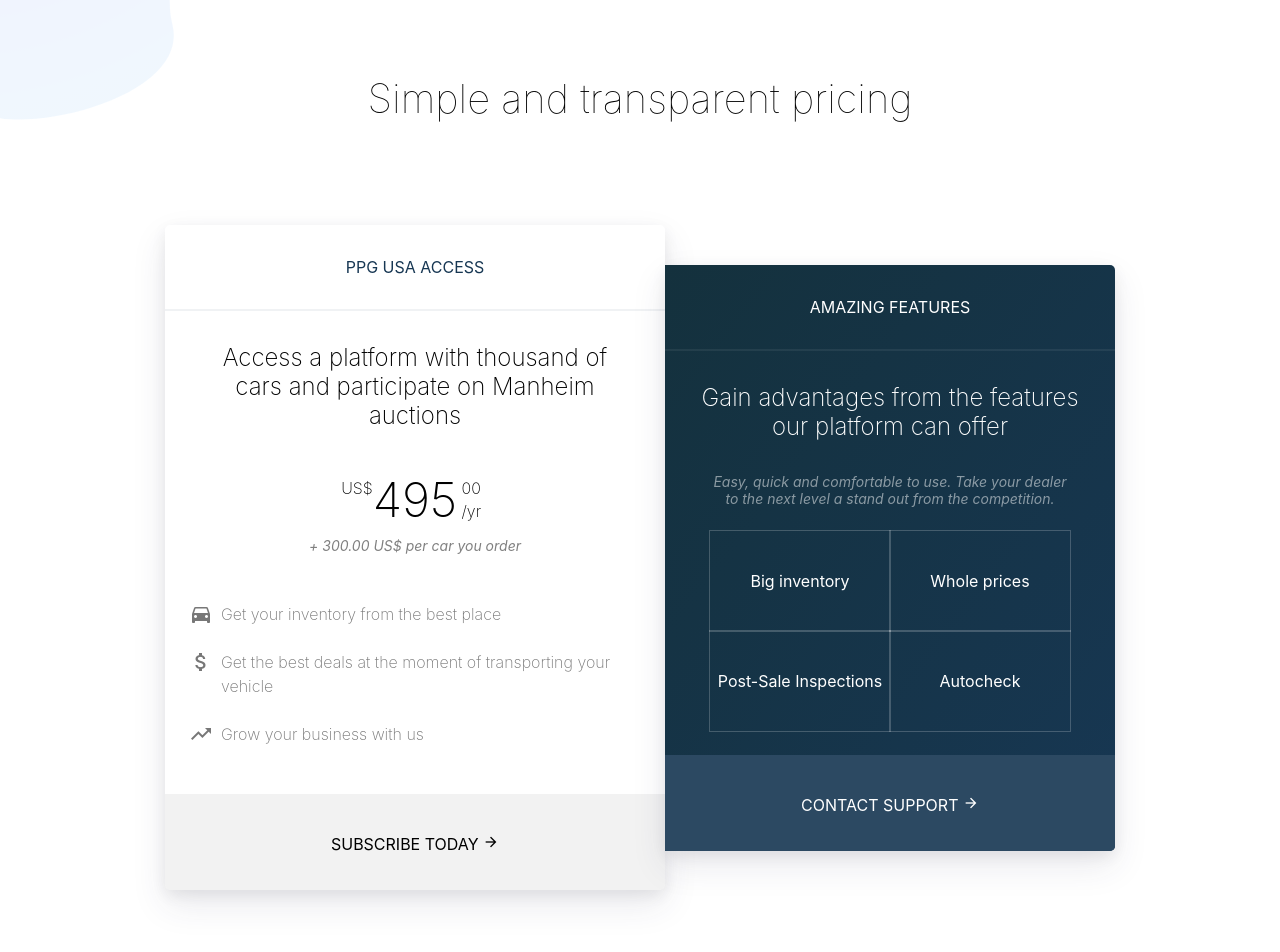
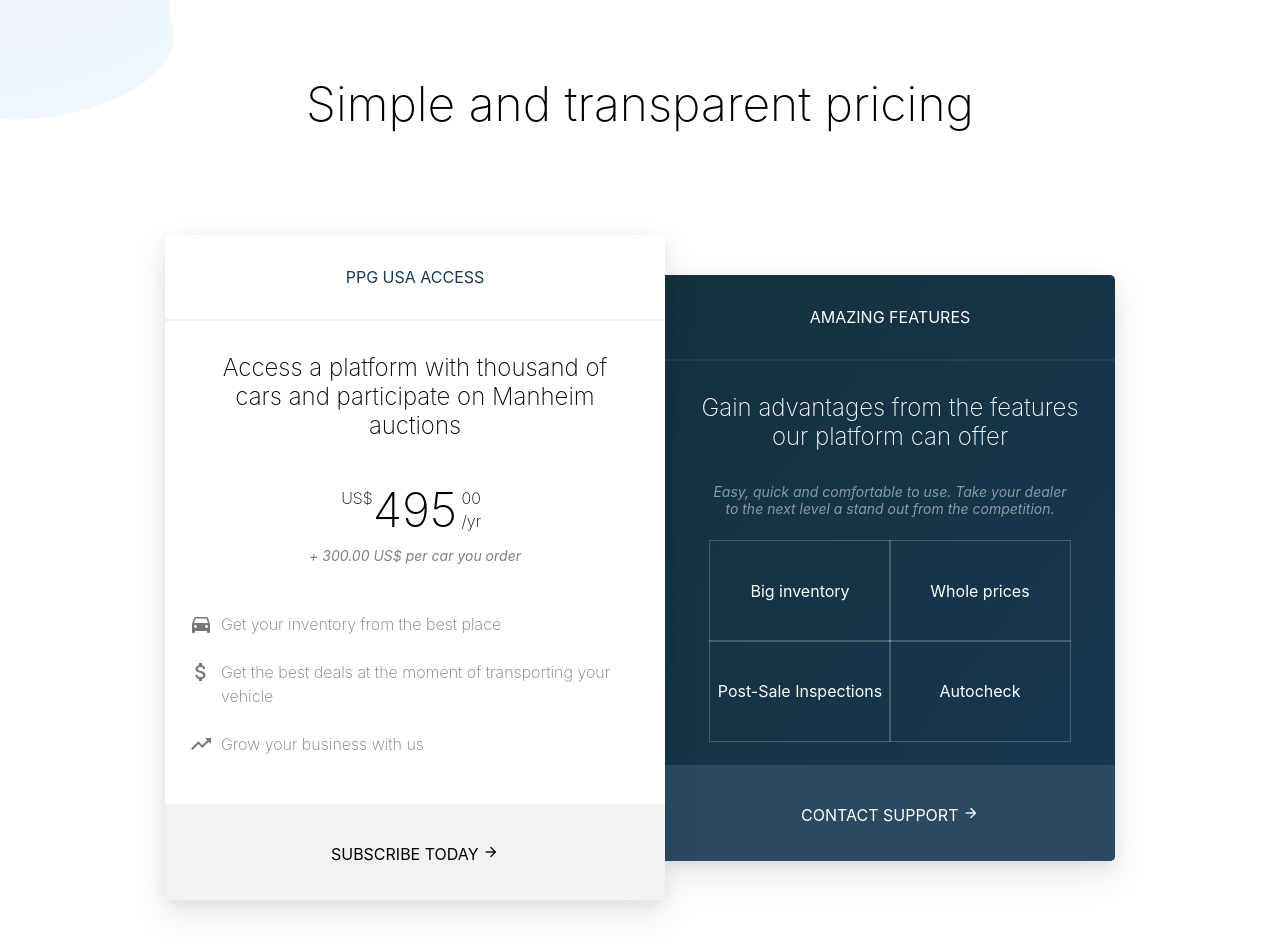
Before and after one commit to pierpontglobal/pierpontglobal-landing-page, a React (Create React App) app: page / in a window 1280 px wide. Shown: the part 2976-3928 px from the top of the page. Built offline with nearby package versions, Linux system fonts and the light colour scheme.

Commit message:
subscription detail animation

```diff
--- a/src/components/Pages/LandingPage/Sections/SubscriptionDetails/SubscriptionDetails.jsx
+++ b/src/components/Pages/LandingPage/Sections/SubscriptionDetails/SubscriptionDetails.jsx
@@ -19,7 +19,49 @@
 } from './SubscriptionDetails.styles';
 // import { Test } from './SubscriptionDetails.styles';
 
-const SubscriptionDetails = (props) => {
+class SubscriptionDetails extends React.Component {
+  state = {
+    revealSecondaryBox: false,
+  }
+
+  componentDidMount = () => {
+    this.createObserver();
+  }
+
+  createObserver = () => {
+    // Intersection observer (JavaScript)
+    if (window.IntersectionObserver) {
+
+      // To observer elements
+      this.secondaryBox = document.querySelector('#main-box');
+
+      // Observer configuration
+      const options = {
+        root: null, // document viewport as a trigger
+        threshold: 0.30, // Execute callback on 30% of reveal
+      };
+
+      // Observer callback
+      this.observer = new IntersectionObserver((entry) => {
+
+
+        if (entry[0].isIntersecting) {
+          if (entry[0].target.id === 'main-box') {
+            this.setState({
+              revealSecondaryBox: true
+            }, () => {
+              this.observer.unobserve(this.secondaryBox);
+            })
+          }
+        }
+      }, options);
+
+      // Initialize observer on elements
+      this.observer.observe(this.secondaryBox);
+    }
+  }
+  render() {
+    const { revealSecondaryBox } = this.state;
     return (
       <Section style={{height: 'auto'}}>
         <SectionTitle>
@@ -28,7 +70,7 @@
           </span>
         </SectionTitle>
         <Wrapper>
-        <MainBox>
+          <MainBox id="main-box">
             <Title color="#173753">PPG USA ACCESS</Title>
             <TextH1>
               Access a platform with thousand of cars and participate on Manheim
@@ -53,7 +95,9 @@
               SUBSCRIBE TODAY <i className="material-icons">arrow_forward</i>
             </BoxButton>
           </MainBox>
-        <SecondaryBox>
+          {
+            !revealSecondaryBox ? null : (
+              <SecondaryBox id="secondary-box">
                 <Title color="#ffffff">AMAZING FEATURES</Title>
                 <TextH1>
                   Gain advantages from the features our platform can offer
@@ -74,9 +118,12 @@
                   CONTACT SUPPORT <i className="material-icons">arrow_forward</i>
                 </BoxButtonDark>
               </SecondaryBox>
+            )
+          }
         </Wrapper>
       </Section>
     );
+  }
 };
 
 export default SubscriptionDetails;
--- a/src/components/Pages/LandingPage/Sections/SubscriptionDetails/SubscriptionDetails.styles.js
+++ b/src/components/Pages/LandingPage/Sections/SubscriptionDetails/SubscriptionDetails.styles.js
@@ -20,6 +20,8 @@
   color: black;
   box-shadow: 0 15px 35px rgba(50, 50, 93, 0.1), 0 5px 15px rgba(0, 0, 0, 0.07);
   border-radius: 5px 5px 5px 5px;
+  z-index: 200;
+
   @media only screen and (max-width: 768px) {
     width: 85%;
   }
@@ -45,9 +47,23 @@
   flex-direction: column;
   border-radius: 0 5px 5px 0;
   overflow: hidden;
+  animation: appears-secondary-box 0.75s ease-in-out;
+  z-index: 100;
+
   @media only screen and (max-width: 768px) {
     width: 75%;
     border-radius: 0 0 5px 5px;
+  }
+
+  @keyframes appears-secondary-box {
+    0% {
+      opacity: 0;
+      transform: translateX(-220px);
+    }
+    100% {
+      opacity: 1;
+      transform: translateX(0px);
+    }
   }
 `;
 
@@ -190,7 +206,7 @@
   margin-bottom: 102px;
   text-align: center;
   & > span {
-    font-size: 2.5rem;
-    font-weight: 100;
+    font-size: 3.0rem;
+    font-weight: 200;
   }
 `;
```
Lines whose indentation alone changed are shown as unchanged.
